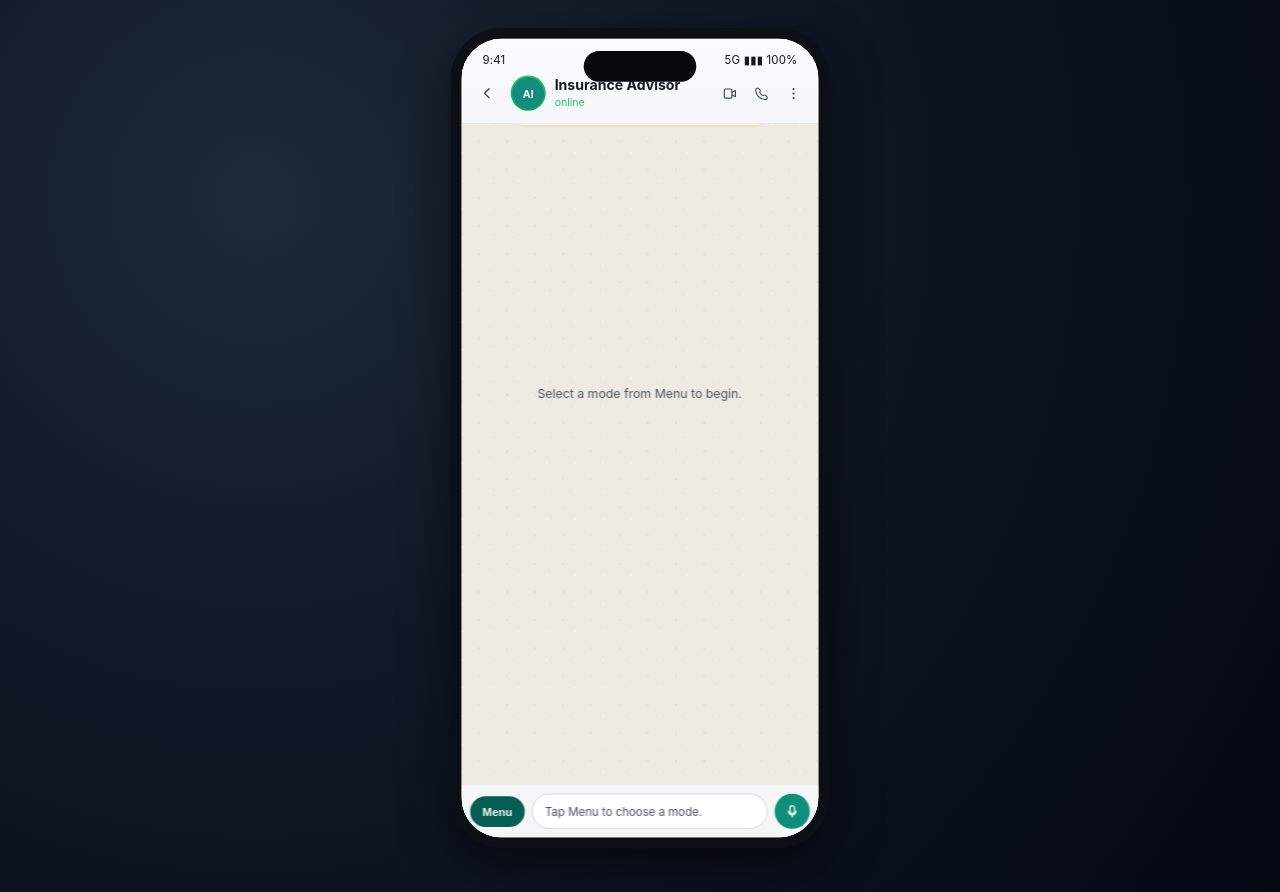
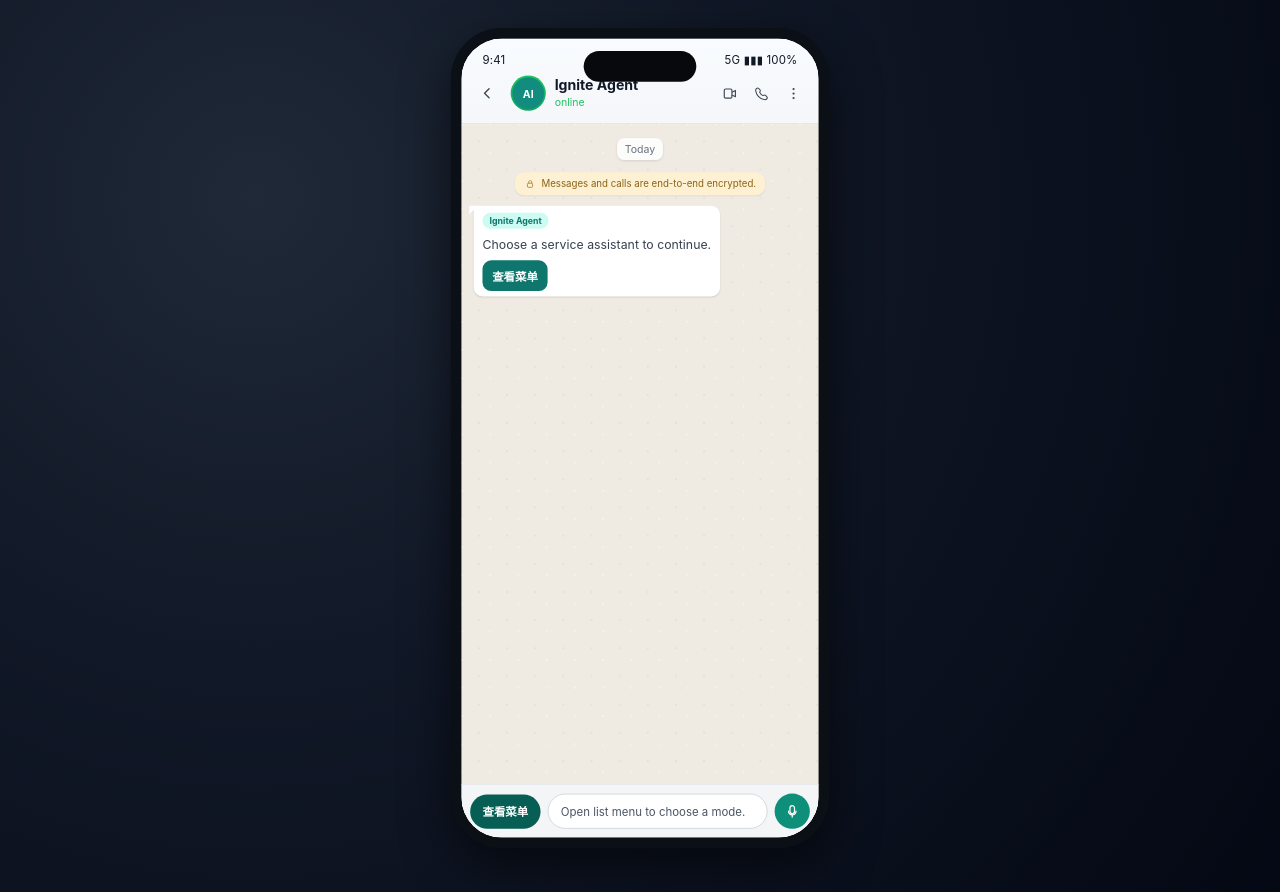
Before and after one commit to liangyue-yl/WA-DEMO, a React (Vite) app: page / in a window 1280 px wide. Shown: the top 892 px of the page. Built offline with nearby package versions, Linux system fonts and the light colour scheme.

Commit message:
feat: add Ignite Agent list-message mode switching flow
Co-authored-by: liangyue-yl <liangyue-yl@users.noreply.github.com>

```diff
--- a/src/App.css
+++ b/src/App.css
@@ -328,6 +328,42 @@ body {
   font-size: 15px;
 }
 
+.listMessageCard {
+  display: grid;
+  gap: 8px;
+}
+
+.listMessageCard p {
+  margin: 0;
+  color: #374151;
+}
+
+.listAgent {
+  width: fit-content;
+  border-radius: 999px;
+  padding: 2px 8px;
+  font-size: 10px;
+  font-weight: 700;
+  color: #0f766e;
+  background: #ccfbf1;
+}
+
+.listViewButton {
+  border: 0;
+  width: fit-content;
+  border-radius: 10px;
+  padding: 8px 11px;
+  font-size: 13px;
+  font-weight: 600;
+  color: #ffffff;
+  background: #0f766e;
+  cursor: pointer;
+}
+
+.listViewButton:hover {
+  background: #115e59;
+}
+
 .quoteCardTop {
   display: flex;
   flex-direction: column;
@@ -397,6 +433,22 @@ body {
   animation-delay: 0.36s;
 }
 
+.systemRow {
+  justify-content: center;
+}
+
+.systemNotice {
+  display: inline-block;
+  max-width: 90%;
+  border-radius: 10px;
+  padding: 5px 10px;
+  font-size: 12px;
+  color: #475569;
+  background: rgba(248, 250, 252, 0.9);
+  border: 1px solid rgba(203, 213, 225, 0.75);
+}
+
+.listSheetBackdrop,
 .menuBackdrop {
   position: absolute;
   inset: 0;
@@ -406,6 +458,7 @@ body {
   z-index: 12;
 }
 
+.listSheet,
 .menuPopover {
   position: absolute;
   left: 14px;
@@ -426,12 +479,30 @@ body {
     transform 0.22s cubic-bezier(0.2, 0.9, 0.3, 1);
 }
 
+.listSheetVisible,
 .menuPopoverVisible {
   opacity: 1;
   transform: translateY(0) scale(1);
   pointer-events: auto;
 }
 
+.listSheetHeader {
+  padding: 6px 4px 8px;
+}
+
+.listSheetHeader h3 {
+  margin: 0;
+  font-size: 13px;
+  color: #0f172a;
+}
+
+.listSheetHeader p {
+  margin: 2px 0 0;
+  font-size: 11px;
+  color: #64748b;
+}
+
+.listSheetOption,
 .menuOption {
   border: 0;
   border-radius: 12px;
@@ -445,13 +516,31 @@ body {
   cursor: pointer;
 }
 
+.listSheetOption:hover,
 .menuOption:hover {
   background: #e5e7eb;
+}
+
+.optionBadge {
+  width: 10px;
+  height: 10px;
+  border-radius: 50%;
+  flex-shrink: 0;
+}
+
+.greenBadge {
+  background: #22c55e;
+}
+
+.blueBadge {
+  background: #3b82f6;
 }
 
 .optionText {
   display: grid;
   gap: 2px;
+  margin-left: 10px;
+  margin-right: auto;
 }
 
 .optionTitle {
@@ -735,6 +824,10 @@ body {
   animation: messageInRight 0.24s cubic-bezier(0.2, 0.9, 0.35, 1);
 }
 
+.messageEntering.systemRow .systemNotice {
+  animation: messageInCenter 0.22s cubic-bezier(0.2, 0.9, 0.35, 1);
+}
+
 @keyframes messageInLeft {
   from {
     opacity: 0;
@@ -750,6 +843,17 @@ body {
   from {
     opacity: 0;
     transform: translateY(7px) scale(0.97);
+  }
+  to {
+    opacity: 1;
+    transform: translateY(0) scale(1);
+  }
+}
+
+@keyframes messageInCenter {
+  from {
+    opacity: 0;
+    transform: translateY(6px) scale(0.96);
   }
   to {
     opacity: 1;
--- a/src/App.jsx
+++ b/src/App.jsx
@@ -18,8 +18,16 @@ const createMessage = (payload) => ({
   id: ++messageId,
   time: formatChatTime(),
   entering: true,
-  status: payload.sender === "user" ? "read" : "sent",
   ...payload,
+});
+
+const createInitialListMessage = () =>
+  createMessage({
+    sender: "ai",
+    kind: "listMessage",
+    agentName: "Ignite Agent",
+    text: "Choose a service assistant to continue.",
+    buttonLabel: "查看菜单",
   });
 
 const getAdvisoryReply = (question) => {
@@ -68,9 +76,9 @@ function Icon({ children, viewBox = "0 0 24 24" }) {
 }
 
 function App() {
-  const [messages, setMessages] = useState([]);
+  const [messages, setMessages] = useState(() => [createInitialListMessage()]);
   const [mode, setMode] = useState("idle");
-  const [showMenu, setShowMenu] = useState(false);
+  const [listSheetOpen, setListSheetOpen] = useState(false);
   const [draft, setDraft] = useState("");
   const [flowData, setFlowData] = useState({ ...flowDefaults });
   const [flowMounted, setFlowMounted] = useState(false);
@@ -91,12 +99,12 @@ function App() {
     if (mode === "unstructured") {
       return isTyping
         ? "Advisor is typing..."
-        : "Natural language mode is active.";
+        : "AI consultation mode is active.";
     }
     if (mode === "structured") {
-      return "Structured mode active. Open the quote card in chat.";
+      return "Structured mode active. Tap quote card to continue.";
     }
-    return "Tap Menu to choose a mode.";
+    return "Open list menu to choose a mode.";
   }, [isTyping, mode]);
 
   useEffect(() => {
@@ -149,30 +157,28 @@ function App() {
   };
 
   const handleSelectUnstructured = () => {
+    setListSheetOpen(false);
     setMode("unstructured");
-    setShowMenu(false);
-    queueAiMessage(
+    appendMessage(
       {
-        kind: "text",
-        text: "Hello, I am your AI insurance advisor. Ask me anything about policy terms, exclusions, or plan comparisons.",
+        sender: "system",
+        kind: "system",
+        text: "已切换至 AI 咨询模式",
       },
-      700,
+      { animate: true },
     );
   };
 
   const handleSelectStructured = () => {
+    setListSheetOpen(false);
     setMode("structured");
-    setShowMenu(false);
-    queueAiMessage(
-      {
+    appendMessage({
+      sender: "ai",
       kind: "quoteCard",
-        title: "Start Quote",
-        description:
-          "Use the guided flow to collect age, vehicle type, and desired coverage amount.",
-        buttonLabel: "Get Quote",
-      },
-      640,
-    );
+      title: "业务办理助手 (Structured)",
+      description: "保单查询、报价、理赔",
+      buttonLabel: "立即报价",
+    });
   };
 
   const handleSendMessage = () => {
@@ -206,7 +212,7 @@ function App() {
   };
 
   const openFlow = () => {
-    setShowMenu(false);
+    setListSheetOpen(false);
     setFlowMounted(true);
     queueTimer(() => setFlowVisible(true), 16);
   };
@@ -222,7 +228,7 @@ function App() {
     queueAiMessage(
       {
         kind: "text",
-        text: `Quote request submitted for age ${flowData.age}, ${flowData.carModel}, coverage ${flowData.coverage}. A licensed advisor will contact you shortly with pricing options.`,
+        text: `报价请求已提交：年龄 ${flowData.age}，车型 ${flowData.carModel}，保额 ${flowData.coverage}。顾问会尽快联系你。`,
       },
       760,
     );
@@ -230,6 +236,18 @@ function App() {
   };
 
   const renderMessage = (message) => {
+    if (message.kind === "listMessage") {
+      return (
+        <article className="listMessageCard">
+          <span className="listAgent">{message.agentName}</span>
+          <p>{message.text}</p>
+          <button type="button" className="listViewButton" onClick={() => setListSheetOpen(true)}>
+            {message.buttonLabel}
+          </button>
+        </article>
+      );
+    }
+
     if (message.kind === "quoteCard") {
       return (
         <article className="quoteCard">
@@ -245,31 +263,7 @@ function App() {
       );
     }
 
-    return (
-      <>
-        <p>{message.text}</p>
-        <div
-          className={`messageMeta ${
-            message.sender === "user" ? "userMeta" : "aiMeta"
-          }`}
-        >
-          <span>{message.time}</span>
-          {message.sender === "user" ? (
-            <span className="doubleCheck">
-              <Icon viewBox="0 0 16 16">
-                <path
-                  d="M2.4 8.4L5.1 11L8.4 7.6M6.8 8.3L9.5 11L13.6 6.8"
-                  stroke="currentColor"
-                  strokeWidth="1.5"
-                  strokeLinecap="round"
-                  strokeLinejoin="round"
-                />
-              </Icon>
-            </span>
-          ) : null}
-        </div>
-      </>
-    );
+    return <p>{message.text}</p>;
   };
 
   return (
@@ -301,7 +295,7 @@ function App() {
               </div>
 
               <div className="titleStack">
-                <h1>Insurance Advisor</h1>
+                <h1>Ignite Agent</h1>
                 <p>{isTyping ? "typing..." : "online"}</p>
               </div>
 
@@ -367,10 +361,20 @@ function App() {
 
             {messages.length === 0 ? (
               <div className="emptyState">
-                <p>Select a mode from Menu to begin.</p>
+                <p>点击“查看菜单”选择助手模式。</p>
               </div>
             ) : (
               messages.map((message) => (
+                message.kind === "system" ? (
+                  <div
+                    key={message.id}
+                    className={`messageRow systemRow ${
+                      message.entering ? "messageEntering" : ""
+                    }`}
+                  >
+                    <span className="systemNotice">{message.text}</span>
+                  </div>
+                ) : (
                   <div
                     key={message.id}
                     className={`messageRow ${
@@ -383,8 +387,31 @@ function App() {
                       }`}
                     >
                       {renderMessage(message)}
+                      {message.kind === "text" ? (
+                        <div
+                          className={`messageMeta ${
+                            message.sender === "user" ? "userMeta" : "aiMeta"
+                          }`}
+                        >
+                          <span>{message.time}</span>
+                          {message.sender === "user" ? (
+                            <span className="doubleCheck">
+                              <Icon viewBox="0 0 16 16">
+                                <path
+                                  d="M2.4 8.4L5.1 11L8.4 7.6M6.8 8.3L9.5 11L13.6 6.8"
+                                  stroke="currentColor"
+                                  strokeWidth="1.5"
+                                  strokeLinecap="round"
+                                  strokeLinejoin="round"
+                                />
+                              </Icon>
+                            </span>
+                          ) : null}
+                        </div>
+                      ) : null}
                     </div>
                   </div>
+                )
               ))
             )}
 
@@ -401,31 +428,38 @@ function App() {
             ) : null}
           </main>
 
-          {showMenu ? (
+          {listSheetOpen ? (
             <button
               type="button"
-              className="menuBackdrop"
+              className="listSheetBackdrop"
               aria-label="Close menu"
-              onClick={() => setShowMenu(false)}
+              onClick={() => setListSheetOpen(false)}
             />
           ) : null}
 
           <section
-            className={`menuPopover ${showMenu ? "menuPopoverVisible" : ""}`}
-            aria-label="Mode options"
+            className={`listSheet ${listSheetOpen ? "listSheetVisible" : ""}`}
+            aria-label="Assistant list view"
           >
-            <button type="button" className="menuOption" onClick={handleSelectUnstructured}>
+            <header className="listSheetHeader">
+              <h3>Ignite Agent</h3>
+              <p>List view</p>
+            </header>
+
+            <button type="button" className="listSheetOption" onClick={handleSelectUnstructured}>
+              <span className="optionBadge greenBadge" aria-hidden="true" />
               <span className="optionText">
-                <span className="optionTitle">Consult AI Advisor</span>
-                <span className="optionSubtitle">Unstructured mode</span>
+                <span className="optionTitle">AI 销售助手 (Unstructured)</span>
+                <span className="optionSubtitle">Terms Q&A + 销售指导</span>
               </span>
               <span className="optionChevron">›</span>
             </button>
 
-            <button type="button" className="menuOption" onClick={handleSelectStructured}>
+            <button type="button" className="listSheetOption" onClick={handleSelectStructured}>
+              <span className="optionBadge blueBadge" aria-hidden="true" />
               <span className="optionText">
-                <span className="optionTitle">Enter Business Service</span>
-                <span className="optionSubtitle">Structured mode</span>
+                <span className="optionTitle">业务办理助手 (Structured)</span>
+                <span className="optionSubtitle">保单查询、报价、理赔</span>
               </span>
               <span className="optionChevron">›</span>
             </button>
@@ -435,9 +469,9 @@ function App() {
             <button
               type="button"
               className="menuButton"
-              onClick={() => setShowMenu((open) => !open)}
+              onClick={() => setListSheetOpen(true)}
             >
-              Menu
+              查看菜单
             </button>
 
             {mode === "unstructured" ? (
@@ -553,8 +587,8 @@ function App() {
                       </Icon>
                     </button>
                     <div>
-                      <h2 className="flowTitle">Get Quote</h2>
-                      <p className="flowCaption">WhatsApp native flow</p>
+                      <h2 className="flowTitle">立即报价</h2>
+                      <p className="flowCaption">WhatsApp Flow</p>
                     </div>
                   </div>
                 </header>
```
Lines whose indentation alone changed are shown as unchanged.
